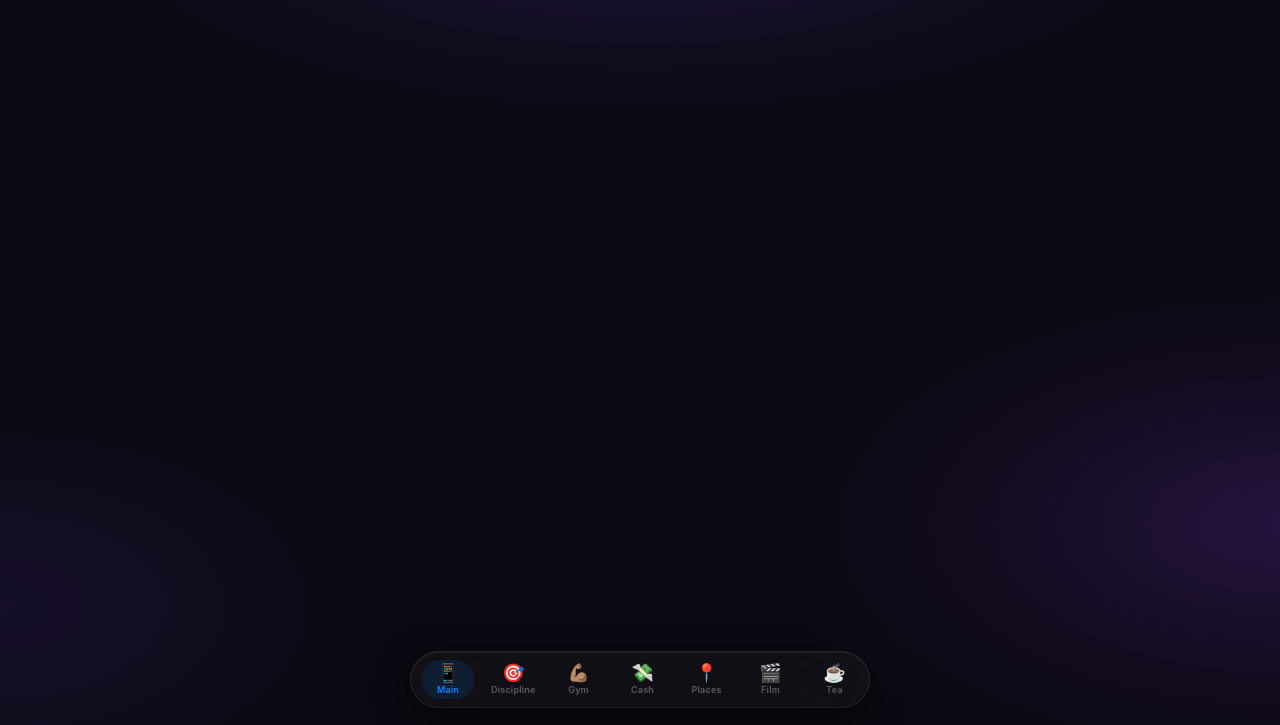
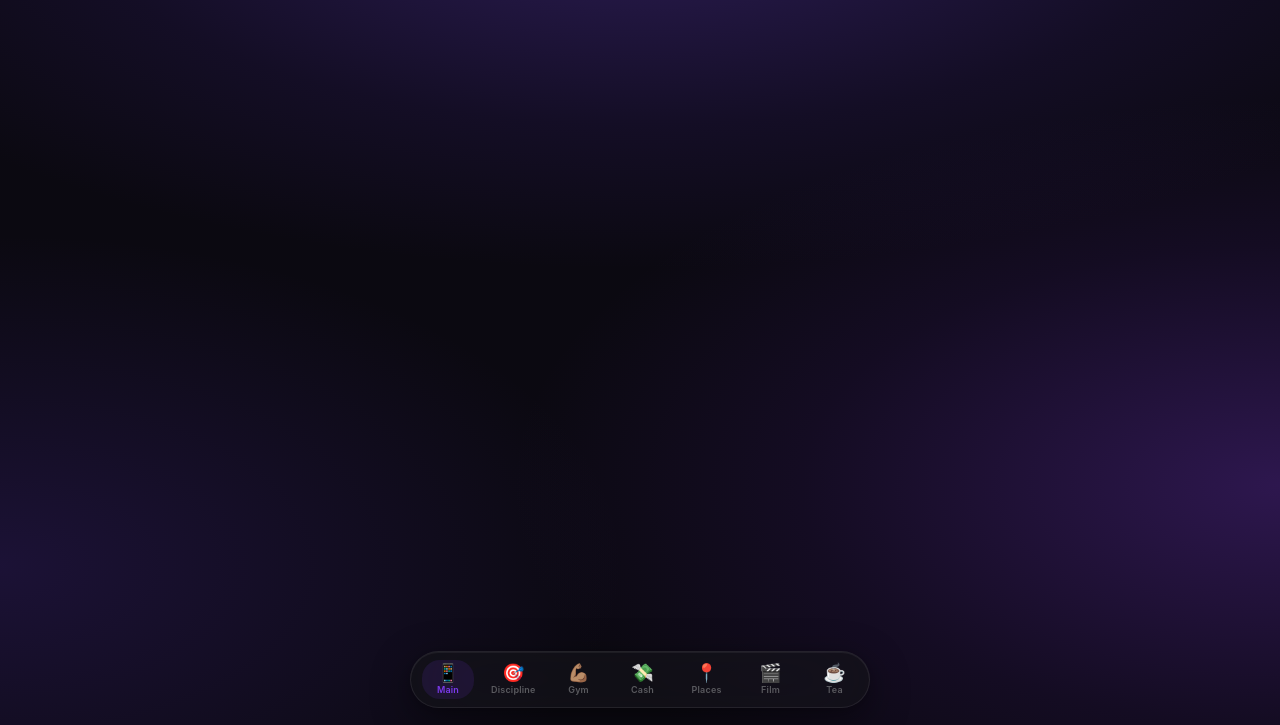
Before and after one commit to ujeeeee/tracker, a website: page public/index.html in a window 1280 px wide. Shown: the part 75-800 px from the top of the page. Drawn offline with nearby package versions, Linux system fonts and the light colour scheme; no server answers.

Commit message:
Update style.css

```diff
--- a/public/style.css
+++ b/public/style.css
@@ -4,9 +4,9 @@
 :root {
     --bg: #0b0911;
     --bg-gradient:
-    radial-gradient(ellipse 70% 45% at 50% -5%, rgba(105, 65, 210, 0.28) 0%, rgba(60, 35, 130, 0.12) 45%, transparent 75%),
-    radial-gradient(ellipse 55% 45% at 100% 75%, rgba(125, 55, 220, 0.22) 0%, rgba(75, 30, 140, 0.10) 45%, transparent 75%),
-    radial-gradient(ellipse 45% 40% at 0% 85%, rgba(80, 45, 170, 0.16) 0%, transparent 70%);
+    radial-gradient(ellipse 90% 60% at 50% -5%, rgba(105, 65, 210, 0.38) 0%, rgba(60, 35, 130, 0.18) 50%, transparent 80%),
+    radial-gradient(ellipse 75% 60% at 100% 70%, rgba(125, 55, 220, 0.30) 0%, rgba(75, 30, 140, 0.14) 50%, transparent 80%),
+    radial-gradient(ellipse 65% 55% at 0% 80%, rgba(80, 45, 170, 0.24) 0%, transparent 75%);
     --glass: rgba(28, 28, 32, 0.5);
     --glass-strong: rgba(20, 20, 24, 0.65);
     --glass-border: rgba(255, 255, 255, 0.08);
@@ -19,7 +19,7 @@
     --text: #f5f5f7;
     --text-secondary: #98989f;
     --text-tertiary: #5a5a5f;
-    --accent: #0a84ff;
+    --accent: #7c3aed;
     --danger: #ff453a;
     --success: #32d74b;
     --warning: #ff9f0a;
```
